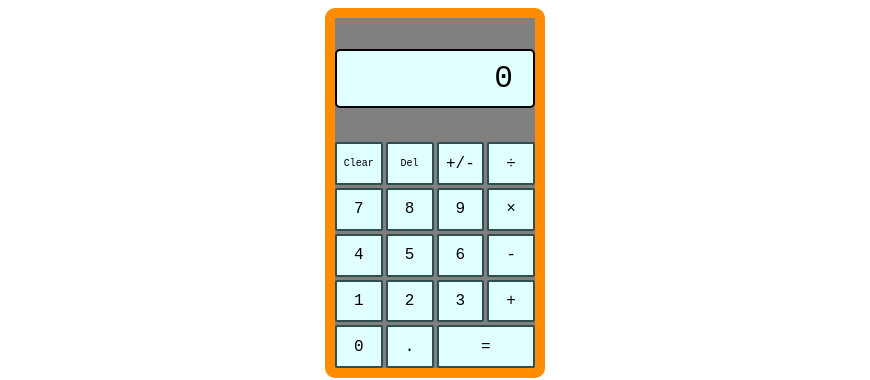
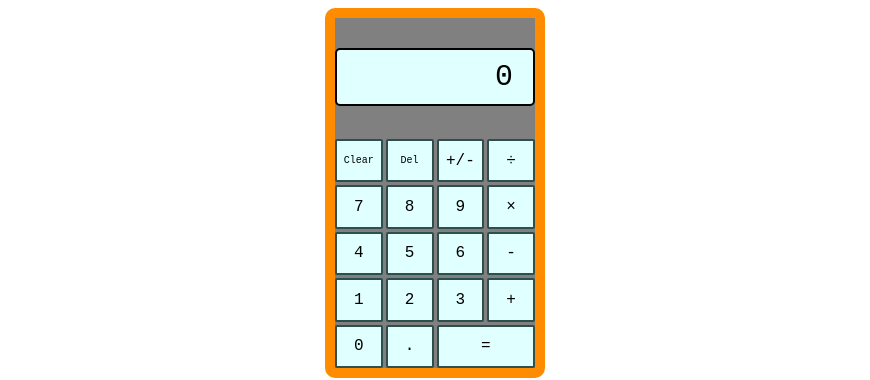
Before and after one commit to rjmacleod/calculator, a plain HTML site: page index.html in a window 1280 px wide. Shown: the top 380 px of the page, without its empty margins (205-1075 px from the left). Drawn offline with Linux system fonts and the light colour scheme.

Commit message:
display font size smaller

```diff
--- a/style.css
+++ b/style.css
@@ -27,7 +27,7 @@ main {
     padding: 10px 20px;
     justify-content: space-around;
     font-family: monospace;
-    font-size: 2.4em;
+    font-size: 2.3em;
     border: 2px black solid;
     border-radius: 5px;
 }
```
